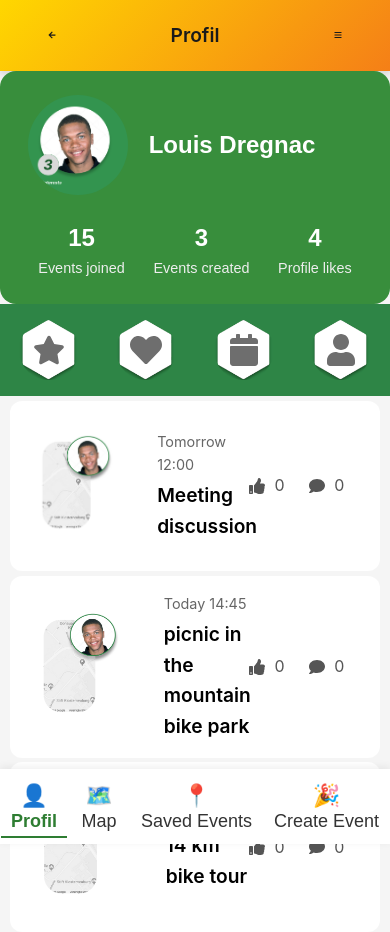
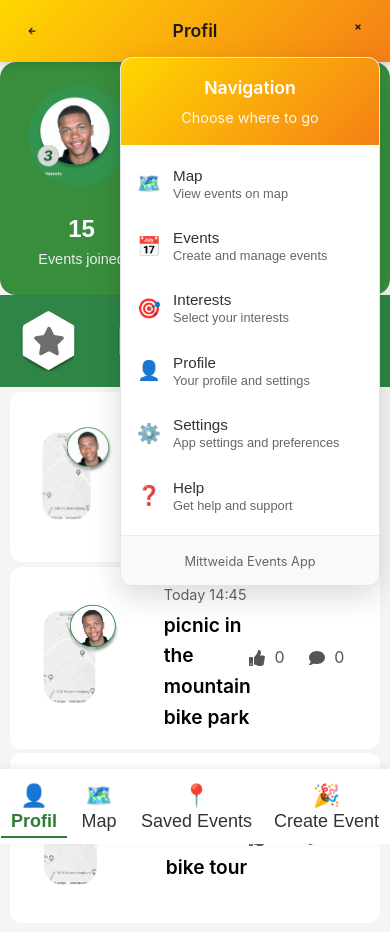
Before and after one commit to s2a0v2a4/MWF, a React (Vite) app: page /profile in a window 390 px wide. Both pictures are taken after a click on the icon 338 px from the left and 35 px from the top of the page. Built offline with nearby package versions, Linux system fonts and the light colour scheme.

Commit message:
menu bar in profile

```diff
--- a/src/pages/Profile/_components/Header.css
+++ b/src/pages/Profile/_components/Header.css
@@ -10,6 +10,8 @@
   color: var(--color-secondary);
   padding: 20px 40px;
   box-shadow: var(--shadow-medium);
+  position: relative;
+  z-index: 100;
 }
 
 .header-title {
@@ -31,3 +33,165 @@
   background: rgba(255, 215, 0, 0.1);
   transform: scale(1.1);
 }
+
+.menu-container {
+  position: relative;
+}
+
+.dropdown-menu {
+  position: absolute;
+  top: 100%;
+  right: 0;
+  margin-top: 10px;
+  background: white;
+  border-radius: 12px;
+  box-shadow: 0 10px 30px rgba(0, 0, 0, 0.15);
+  min-width: 280px;
+  z-index: 1000;
+  overflow: hidden;
+  border: 1px solid rgba(0, 0, 0, 0.1);
+}
+
+.menu-header {
+  padding: 16px 20px;
+  background: linear-gradient(135deg, var(--color-primary) 0%, var(--color-accent) 100%);
+  color: white;
+  text-align: center;
+}
+
+.menu-header h3 {
+  margin: 0 0 4px 0;
+  font-size: 1.1rem;
+  font-weight: 600;
+}
+
+.menu-header p {
+  margin: 0;
+  font-size: 0.9rem;
+  opacity: 0.9;
+}
+
+.menu-items {
+  padding: 8px 0;
+}
+
+.menu-item {
+  width: 100%;
+  display: flex;
+  align-items: center;
+  padding: 12px 20px;
+  border: none;
+  background: none;
+  cursor: pointer;
+  transition: all 0.2s ease;
+  text-align: left;
+  gap: 12px;
+}
+
+.menu-item:hover {
+  background: rgba(var(--color-primary-rgb), 0.05);
+  transform: translateX(2px);
+}
+
+.menu-item-icon {
+  font-size: 1.2rem;
+  width: 24px;
+  text-align: center;
+  flex-shrink: 0;
+}
+
+.menu-item-content {
+  display: flex;
+  flex-direction: column;
+  flex: 1;
+}
+
+.menu-item-label {
+  font-weight: 500;
+  color: #333;
+  font-size: 0.95rem;
+  margin-bottom: 2px;
+}
+
+.menu-item-description {
+  font-size: 0.8rem;
+  color: #666;
+  line-height: 1.2;
+}
+
+.menu-footer {
+  padding: 12px 20px;
+  background: #f8f9fa;
+  text-align: center;
+  border-top: 1px solid rgba(0, 0, 0, 0.05);
+}
+
+.menu-footer small {
+  color: #666;
+  font-size: 0.8rem;
+}
+
+/* Dark mode support */
+@media (prefers-color-scheme: dark) {
+  .dropdown-menu {
+    background: #2a2a2a;
+    border-color: #444;
+  }
+
+  .menu-item-label {
+    color: #e0e0e0;
+  }
+
+  .menu-item-description {
+    color: #aaa;
+  }
+
+  .menu-item:hover {
+    background: rgba(255, 255, 255, 0.1);
+  }
+
+  .menu-footer {
+    background: #1a1a1a;
+    border-top-color: #444;
+  }
+
+  .menu-footer small {
+    color: #aaa;
+  }
+}
+
+/* Mobile responsive */
+@media (max-width: 768px) {
+  .header-bar {
+    padding: 15px 20px;
+  }
+
+  .header-title {
+    font-size: 1.1rem;
+  }
+
+  .dropdown-menu {
+    min-width: 260px;
+    right: -10px;
+  }
+
+  .menu-item {
+    padding: 14px 16px;
+  }
+}
+
+/* Animation for menu appearance */
+.dropdown-menu {
+  animation: menuSlideIn 0.2s ease-out;
+}
+
+@keyframes menuSlideIn {
+  from {
+    opacity: 0;
+    transform: translateY(-10px);
+  }
+  to {
+    opacity: 1;
+    transform: translateY(0);
+  }
+}
--- a/src/pages/Profile/_components/Header.tsx
+++ b/src/pages/Profile/_components/Header.tsx
@@ -1,23 +1,135 @@
-import { FaArrowLeft, FaBars } from 'react-icons/fa';
+import { FaArrowLeft, FaBars, FaTimes } from 'react-icons/fa';
 import { useNavigate } from 'react-router-dom';
-import './header.css';
+import { useState, useRef, useEffect } from 'react';
+import './Header.css';
+
 interface HeaderProps {
   title: string;
 }
+
 const Header: React.FC<HeaderProps> = ({ title }) => {
   const navigate = useNavigate();
+  const [isMenuOpen, setIsMenuOpen] = useState(false);
+  const menuRef = useRef<HTMLDivElement>(null);
+
   const goBack = () => {
     navigate(-1);
   };
-  const openMenu = () => {
-    alert('Menü wird noch implementiert 😉');
+
+  const toggleMenu = () => {
+    setIsMenuOpen(!isMenuOpen);
   };
+
+  const closeMenu = () => {
+    setIsMenuOpen(false);
+  };
+
+  // Close menu when clicking outside
+  useEffect(() => {
+    const handleClickOutside = (event: MouseEvent) => {
+      if (menuRef.current && !menuRef.current.contains(event.target as Node)) {
+        closeMenu();
+      }
+    };
+
+    if (isMenuOpen) {
+      document.addEventListener('mousedown', handleClickOutside);
+    }
+
+    return () => {
+      document.removeEventListener('mousedown', handleClickOutside);
+    };
+  }, [isMenuOpen]);
+
+  const menuItems = [
+    {
+      label: 'Map',
+      icon: '🗺️',
+      path: '/map',
+      description: 'View events on map'
+    },
+    {
+      label: 'Events',
+      icon: '📅',
+      path: '/events',
+      description: 'Create and manage events'
+    },
+    {
+      label: 'Interests',
+      icon: '🎯',
+      path: '/interests',
+      description: 'Select your interests'
+    },
+    {
+      label: 'Profile',
+      icon: '👤',
+      path: '/profile',
+      description: 'Your profile and settings'
+    },
+    {
+      label: 'Settings',
+      icon: '⚙️',
+      action: () => alert('Settings coming soon! �️'),
+      description: 'App settings and preferences'
+    },
+    {
+      label: 'Help',
+      icon: '❓',
+      action: () => window.open('mailto:help@mittweida-events.com'),
+      description: 'Get help and support'
+    }
+  ];
+
+  const handleMenuItemClick = (item: any) => {
+    if (item.path) {
+      navigate(item.path);
+    } else if (item.action) {
+      item.action();
+    }
+    closeMenu();
+  };
+
   return (
     <div className="header-bar">
-      <FaArrowLeft className="icon" onClick={goBack} />
+      <FaArrowLeft className="icon" onClick={goBack} title="Go back" />
       <div className="header-title">{title}</div>
-      <FaBars className="icon" onClick={openMenu} />
+      <div className="menu-container" ref={menuRef}>
+        {isMenuOpen ? (
+          <FaTimes className="icon" onClick={toggleMenu} title="Close menu" />
+        ) : (
+          <FaBars className="icon" onClick={toggleMenu} title="Open menu" />
+        )}
+
+        {isMenuOpen && (
+          <div className="dropdown-menu">
+            <div className="menu-header">
+              <h3>Navigation</h3>
+              <p>Choose where to go</p>
+            </div>
+            <div className="menu-items">
+              {menuItems.map((item, index) => (
+                <button
+                  key={index}
+                  className="menu-item"
+                  onClick={() => handleMenuItemClick(item)}
+                  title={item.description}
+                >
+                  <span className="menu-item-icon">{item.icon}</span>
+                  <div className="menu-item-content">
+                    <span className="menu-item-label">{item.label}</span>
+                    <span className="menu-item-description">{item.description}</span>
+                  </div>
+                </button>
+              ))}
+            </div>
+            <div className="menu-footer">
+              <small>Mittweida Events App</small>
+            </div>
+          </div>
+        )}
+      </div>
     </div>
   );
 };
+
 export default Header;
```
